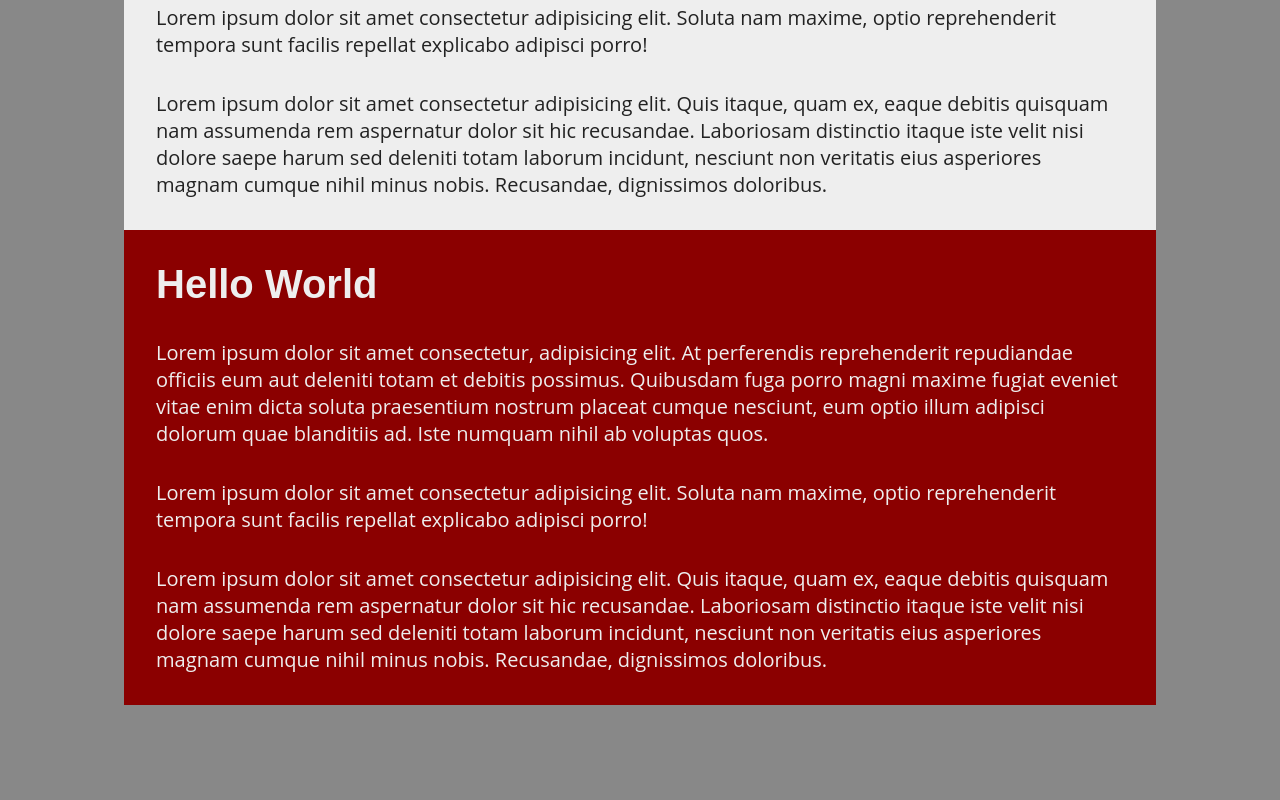
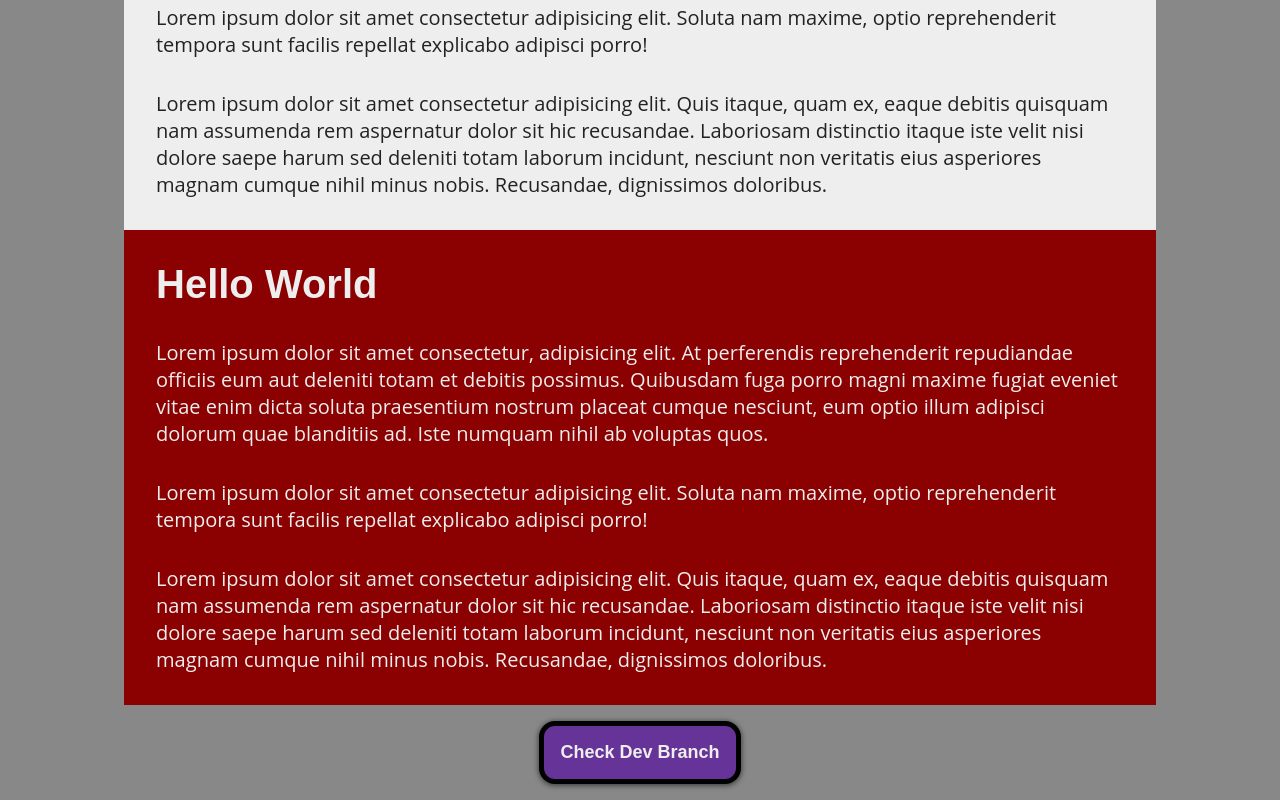
Before and after one commit to kevlarkode/vanilla-webapp, a plain HTML site: page index.html in a window 1280 px wide. Shown: the part 720-1520 px from the top of the page. Before the commit the page ends 1425 px from the top, so only its background shows below. Drawn offline with Linux system fonts and the light colour scheme; a web font is replaced by a local one.

Commit message:
added link to dev branch deploy

```diff
--- a/index.html
+++ b/index.html
@@ -71,6 +71,38 @@
             background-color: #8b0000;
             color: #eee;
         }
+
+        .btn {
+            border: 5px solid black;
+            padding: 1rem;
+            border-radius: 1rem;
+            outline: none;
+            font-size: large;
+            font-family: "Montserrat", sans-serif;
+            margin: 1rem;
+            font-weight: 900;
+            background-color: hsl(120, 51%, 50%);
+            cursor: pointer;
+            user-select: none;
+            box-shadow: 0px 1px 5px 1px rgba(0, 0, 0, 0.5);
+            transition: ease-in-out;
+            text-decoration: none;
+        }
+
+        .bg-purple {
+            background-color: hsl(270, 50%, 40%);
+            color: #eee;
+        }
+
+        .btn:active {
+            box-shadow: inset 0px 1px 5px 1px rgba(0, 0, 0, 0.5);
+        }
+
+        .btn-div {
+            display: flex;
+            justify-content: center;
+            align-items: center;
+        }
     </style>
 </head>
 
@@ -138,6 +170,10 @@
 
     </div>
 
+    <div class="btn-div">
+        <a class="btn bg-purple" href="https://dev--vanilla-webapp.netlify.app/">Check Dev Branch</a>
+    </div>
+
 </body>
 
 </html>
```
